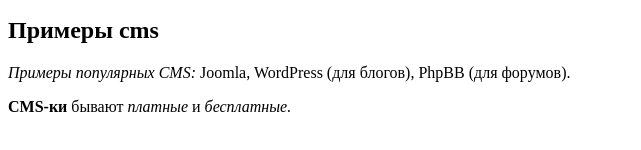
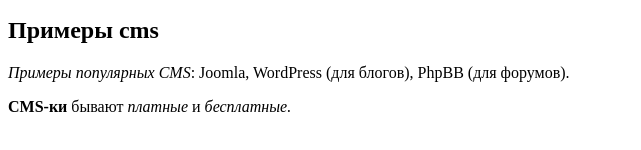
Before and after one commit to DewFill/dewfill.github.io, a website: page interface_design/task2.html in a window 1280 px wide. Shown: the part 238-388 px from the top of the page, 0-641 px from the left. Drawn offline with Linux system fonts and the light colour scheme.

Commit message:
Update task2.html

```diff
--- a/interface_design/task2.html
+++ b/interface_design/task2.html
@@ -8,7 +8,7 @@
 
 <body>
 <h1>Что такое CMS</h1>
-<p><b>CMS</b> - «система управления контентом» <b>(движок)</b> – написанная PHP-программистами основа для сайта, с помощью которой вы сможете управлять сайтом (добавлять контент, менять пункты меню и т.п.) не зная HTML и CSS.</p>
+<p><b>CMS</b> - «система управления контентом» (<b>движок</b>) – написанная PHP-программистами основа для сайта, с помощью которой вы сможете управлять сайтом (добавлять контент, менять пункты меню и т.п.) не зная HTML и CSS.</p>
 
 <p>Однако, для того чтобы сделать сайт с помощью <b>CMS</b> <i>потребуются услуги</i> и программиста, и дизайнера, и верстальщика. И капиталовложения.</p>
 
@@ -18,7 +18,7 @@
 
 <h2>Примеры cms</h2>
 
-<p><i>Примеры популярных CMS:</i> Joomla, WordPress (для блогов), PhpBB (для форумов).</p>
+<p><i>Примеры популярных CMS</i>: Joomla, WordPress (для блогов), PhpBB (для форумов).</p>
 
 <p><b>CMS-ки</b> бывают <i>платные</i> и <i>бесплатные.</i></p>
 </body>
```
